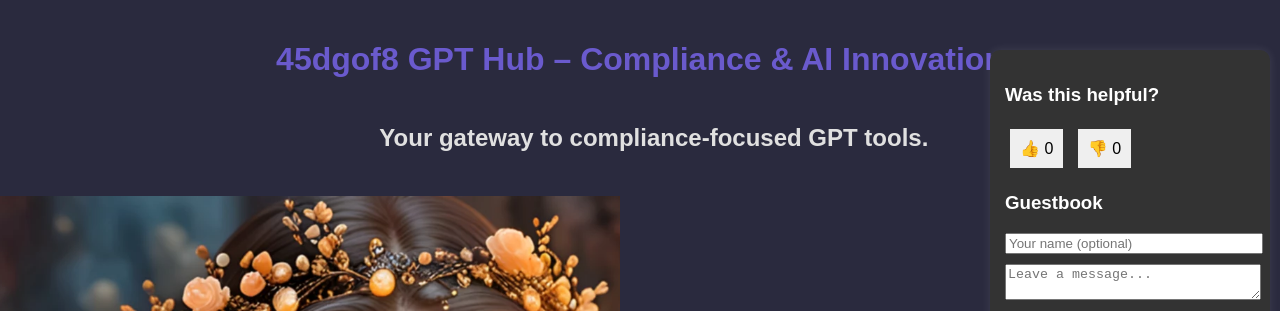
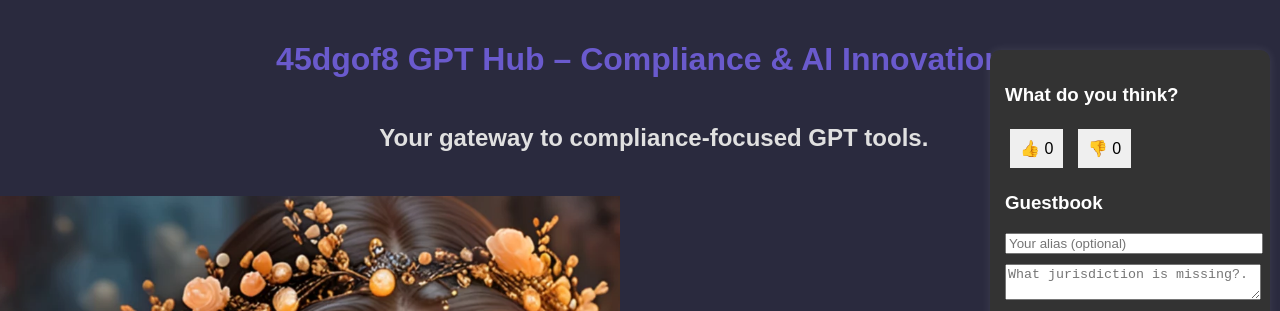
Before and after one commit to 008Amonra/45dgof8_ComplianceSuite, a plain HTML site: page index.html in a window 1280 px wide. Shown: the top 311 px of the page. Drawn offline with Linux system fonts and the light colour scheme.

Commit message:
Update index.html

```diff
--- a/index.html
+++ b/index.html
@@ -206,14 +206,14 @@ a[data-tooltip]::after {
 <!-- Department 1: Guestbook & Thumbs-Up System -->
 <div class="right-side-container" id="guestbox">
     <div class="thumbs-container">
-        <h3>Was this helpful?</h3>
+        <h3>What do you think?</h3>
         <button id="thumbsUp">👍 <span id="upCount">0</span></button>
         <button id="thumbsDown">👎 <span id="downCount">0</span></button>
     </div>
     <div class="guestbook">
         <h3>Guestbook</h3>
-        <input type="text" id="guestName" placeholder="Your name (optional)">
-        <textarea id="guestMessage" placeholder="Leave a message..."></textarea>
+        <input type="text" id="guestName" placeholder="Your alias (optional)">
+        <textarea id="guestMessage" placeholder="What jurisdiction is missing?."></textarea>
         <button id="submitMessage">Submit</button>
         <div id="guestbookEntries"></div>
     </div>
```
